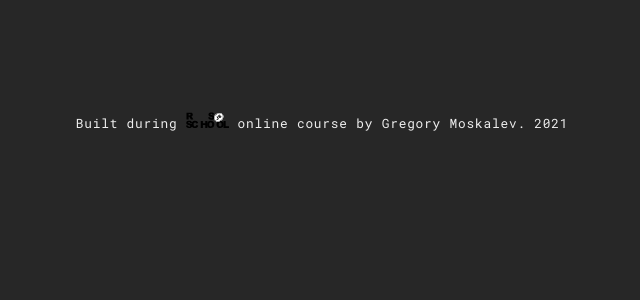
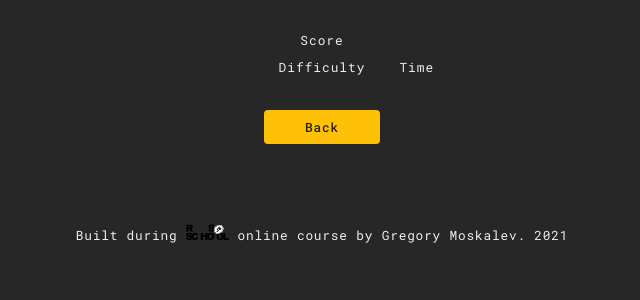
Before and after one commit to GregoryMoskalev/react-game, a React (Create React App) app in the folder react-game/: page /score in a window 1280 px wide. Shown: the top 300 px of the page, without its empty margins (318-958 px from the left). Built offline with nearby package versions, Linux system fonts and the light colour scheme.

Commit message:
feat: score list

```diff
--- a/react-game/src/components/App/App.tsx
+++ b/react-game/src/components/App/App.tsx
@@ -3,6 +3,7 @@ import { Route, Switch } from 'react-router-dom';
 import GameSettings from '../GameSettings/GameSettings';
 import Board from '../Board/Board';
 import Footer from '../Footer/Footer';
+import Score from '../Score/Score';
 import useStateAndLS from '../../hooks/useStateAndLS';
 import { LanguageProvider } from '../../contexts/LanguageContext';
 import { MineProvider } from '../../contexts/MineThemeContext';
@@ -85,6 +86,7 @@ const App: React.FC = () => {
                 />
               )}
             />
+            <Route exact path="/score" component={Score} />
           </Switch>
           <Footer />
         </div>
--- a/react-game/src/components/Board/Board.tsx
+++ b/react-game/src/components/Board/Board.tsx
@@ -200,7 +200,25 @@ const Board: React.FC<any> = (props) => {
       winSound.play();
       setButton('🥳');
       stopTimer();
+      setScore();
     }
+  };
+
+  const setScore = () => {
+    const difficulty =
+      props.bugs === 99
+        ? `${languages[langContext!.lang].expertDifficulty}`
+        : props.bugs === 40
+          ? `${languages[langContext!.lang].mediumDifficulty}`
+          : `${languages[langContext!.lang].easyDifficulty}`;
+    let scoreList = JSON.parse(localStorage.getItem('bugsweeper-score-list')!) || [];
+    scoreList.push({ difficulty, timer });
+    scoreList.sort((a: { timer: number }, b: { timer: number }) => {
+      return a.timer - b.timer;
+    });
+    scoreList = scoreList.slice(0, 10);
+
+    localStorage.setItem('bugsweeper-score-list', JSON.stringify(scoreList));
   };
 
   const convertTime = (s: number) => {
--- a/react-game/src/components/Cell/Cell.scss
+++ b/react-game/src/components/Cell/Cell.scss
@@ -24,6 +24,7 @@
 
   & .Bug,
   & .Flag {
+    background: #eee;
     width: 100%;
     height: 100%;
   }
--- a/react-game/src/components/GameSettings/GameSettings.scss
+++ b/react-game/src/components/GameSettings/GameSettings.scss
@@ -31,7 +31,8 @@
   }
 }
 
-.radio-label {
+.radio-label,
+.score-btn {
   display: flex;
   justify-content: center;
   align-items: center;
@@ -74,6 +75,18 @@
     &:active {
       transform: translateY(2px);
     }
+  }
+}
+
+.score-btn {
+  color: $color-primary-dark-2;
+  background-color: $color-purple;
+  &:hover {
+    transform: translateY(-2px);
+    box-shadow: 0 15px 30px rgba(0, 0, 0, 0.25);
+  }
+  &:active {
+    transform: translateY(2px);
   }
 }
 
--- a/react-game/src/components/GameSettings/GameSettings.tsx
+++ b/react-game/src/components/GameSettings/GameSettings.tsx
@@ -145,6 +145,9 @@ const GameSettings: React.FC<GameSettingsProps> = (props) => {
         />
         <span className="slider round material-icons" />
       </label>
+      <Link className="score-btn" to="/score">
+        {languages[langContext!.lang].score}
+      </Link>
       <Link className="play-btn" to="/">
         {languages[langContext!.lang].playBtn}
       </Link>
--- /dev/null
+++ b/react-game/src/components/Score/Score.scss
@@ -0,0 +1,39 @@
+@import '../../styles/variables';
+
+.score-heading {
+  letter-spacing: 1px;
+  font-weight: 400;
+  margin-bottom: .4rem;
+}
+
+.grid {
+  display: grid;
+  grid-template-columns: repeat(3, 1fr);
+  margin-bottom: 3rem;
+
+  span {
+    padding: 8px 4px;
+  }
+}
+
+.back-btn {
+  display: flex;
+  justify-content: center;
+  align-items: center;
+  width: 14.4rem;
+  height: 4.2rem;
+  margin: 0 auto;
+  border-radius: 4px;
+  color: $color-primary-dark-2;
+  font-weight: 500;
+  background-color: $color-warning;
+  transition: all .3s ease;
+
+  &:hover {
+    transform: translateY(-2px);
+    box-shadow: 0 15px 30px rgba(0, 0, 0, 0.25);
+  }
+  &:active {
+    transform: translateY(2px);
+  }
+}
--- /dev/null
+++ b/react-game/src/components/Score/Score.tsx
@@ -0,0 +1,41 @@
+import React, { Fragment, useContext } from 'react';
+import { Link } from 'react-router-dom';
+import { LanguageContext } from '../../contexts/LanguageContext';
+import languages from '../../languages/languages';
+import './Score.scss';
+
+const Score: React.FC = () => {
+  const langContext = useContext(LanguageContext);
+  const scoreList = JSON.parse(localStorage.getItem('bugsweeper-score-list')!) || [];
+  const { difficulty, score, time, back } = languages[langContext!.lang];
+  return (
+    <div className="score">
+      <h4 className="score-heading">{score}</h4>
+      <div className="grid">
+        <span className="score-heading">
+          <strong>&nbsp;</strong>
+        </span>
+        <span>
+          <strong className="score-heading">{difficulty}</strong>
+        </span>
+        <span>
+          <strong className="score-heading">{time}</strong>
+        </span>
+        {scoreList.map((el: { timer: number; difficulty: string }, i: number) => {
+          return (
+            <Fragment key={i}>
+              <span>{i}</span>
+              <span>{el.difficulty}</span>
+              <span>{el.timer}</span>
+            </Fragment>
+          );
+        })}
+      </div>
+      <Link className="back-btn" to="/settings">
+        {back}
+      </Link>
+    </div>
+  );
+};
+
+export default Score;
--- a/react-game/src/languages/en.ts
+++ b/react-game/src/languages/en.ts
@@ -16,4 +16,7 @@ export default {
   keybindLeft: 'Left - Arrow Left ⬅',
   keybindRight: 'right - Arrow Right ➡',
   keybindNewGame: 'New Game - N',
+  score: 'Score',
+  time: 'Time',
+  back: 'Back',
 };
--- a/react-game/src/languages/ru.ts
+++ b/react-game/src/languages/ru.ts
@@ -16,4 +16,7 @@ export default {
   keybindLeft: 'Влево - Стрелка Влево ⬅',
   keybindRight: 'Вправо - Стрелка Вправо ➡',
   keybindNewGame: 'Новая Игра - N',
+  score: 'Рекорды',
+  time: 'Время',
+  back: 'Назад',
 };
```
